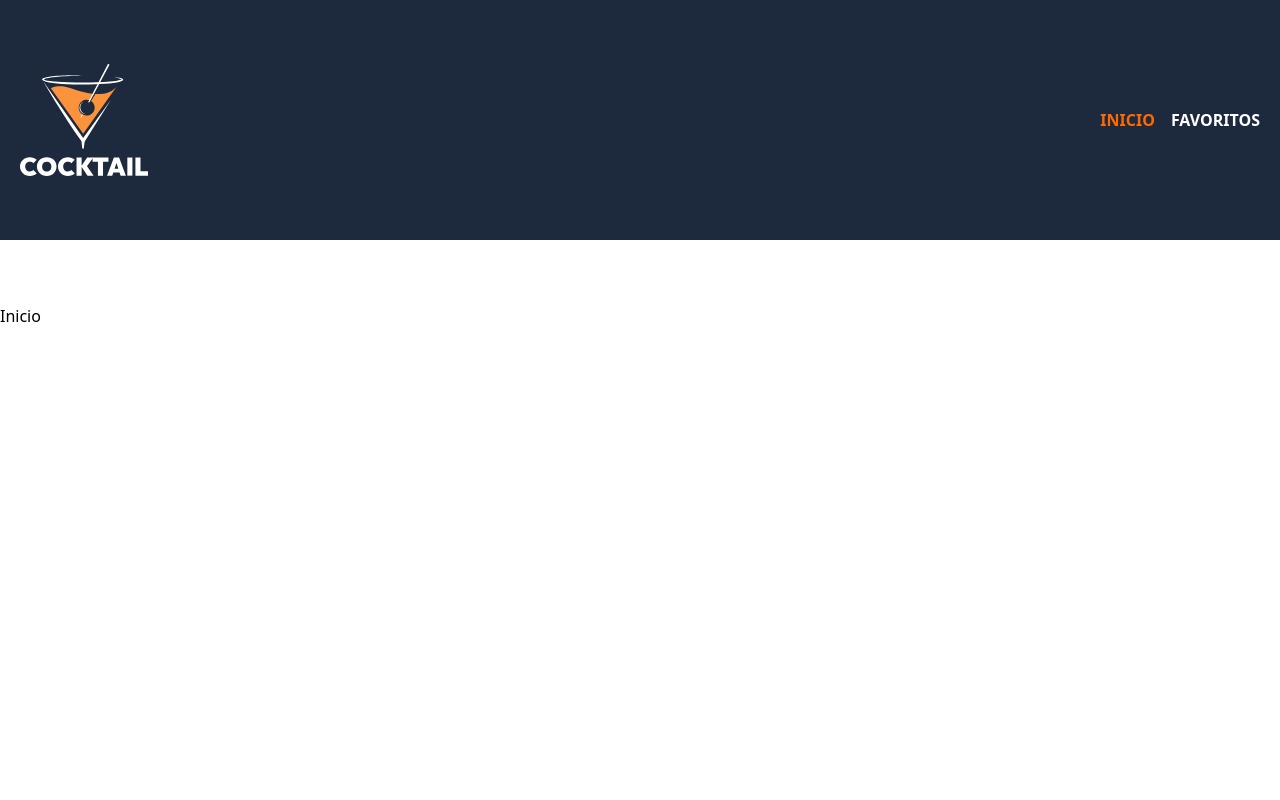
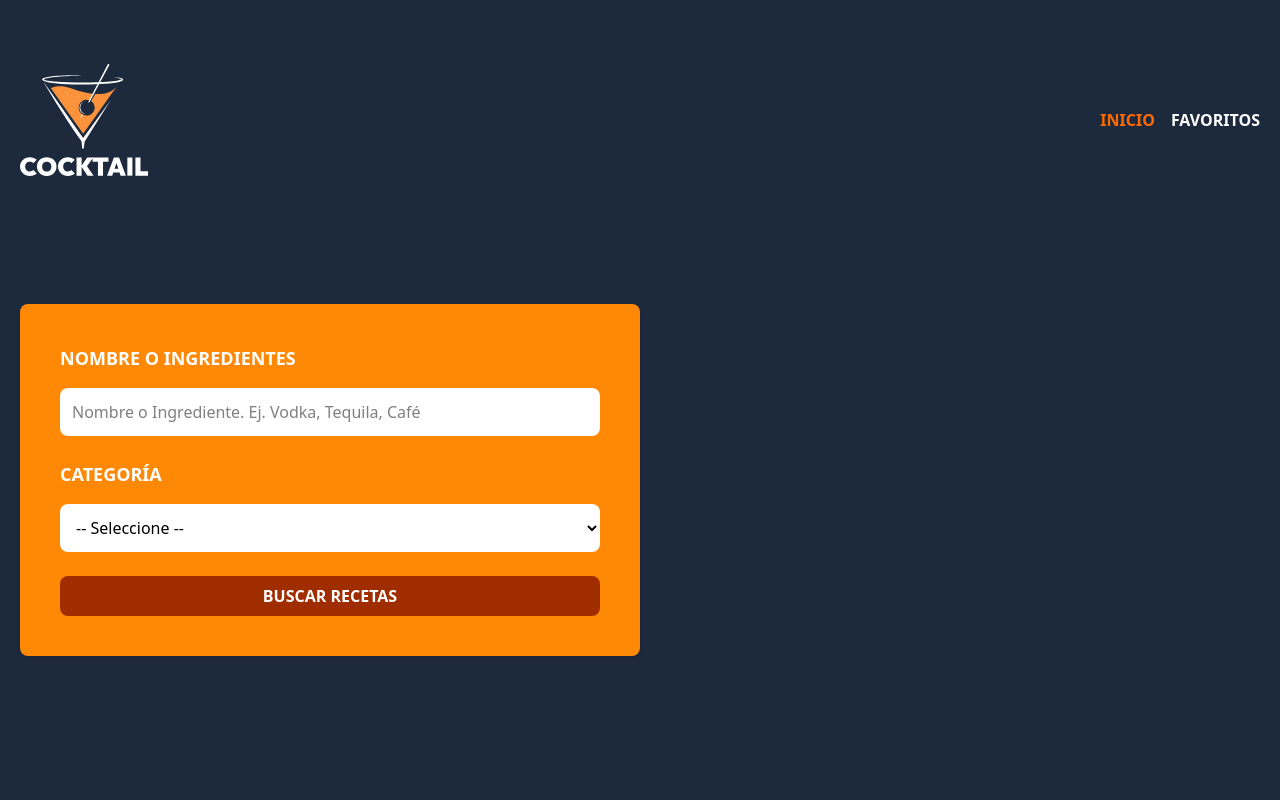
Before and after one commit to ricdevm/bebidas-react-typescript, a React (Vite) app: page / in a window 1280 px wide. Shown: the top 800 px of the page. Built offline with nearby package versions, Linux system fonts and the light colour scheme.

Commit message:
form styles

```diff
--- a/src/components/Header.tsx
+++ b/src/components/Header.tsx
@@ -1,6 +1,10 @@
-import { NavLink } from "react-router-dom"
+import { useMemo } from "react"
+import { NavLink, useLocation } from "react-router-dom"
 
 export default function Header() {
+    const { pathname } = useLocation()
+    const isHome = useMemo(() => pathname === "/" , [pathname])
+
     return (
         <>
             <header className="bg-slate-800">
@@ -27,6 +31,52 @@
                             </NavLink>
                         </nav>
                     </div>
+
+                    { isHome && (
+                        <form
+                            className="md:w-1/2 2xl:w-1/3 bg-orange-400 my-32 p-10 rounded-lg shadow space-y-6"
+                        >
+                            <div className="space-y-4">
+                                <label
+                                    htmlFor="ingredient"
+                                    className="block text-white uppercase font-extrabold text-lg"
+                                >
+                                    Nombre o Ingredientes
+                                </label>
+
+                                <input
+                                    id="ingredient"
+                                    type="text"
+                                    name="ingredient"
+                                    className="p-3 w-full bg-white rounded-lg focus:outline-none"
+                                    placeholder="Nombre o Ingrediente. Ej. Vodka, Tequila, Café"
+                                />
+                            </div>
+
+                            <div className="space-y-4">
+                                <label
+                                    htmlFor="ingredient"
+                                    className="block text-white uppercase font-extrabold text-lg"
+                                >
+                                    Categoría
+                                </label>
+
+                                <select
+                                    id="ingredient"
+                                    name="ingredient"
+                                    className="p-3 w-full bg-white rounded-lg focus:outline-none"
+                                >
+                                    <option value="">-- Seleccione --</option>
+                                </select>
+                            </div>
+
+                            <input
+                                type="submit"
+                                value="Buscar Recetas"
+                                className="cursor-pointer bg-orange-800 hover:bg-orange-900 text-white font-extrabold w-full p-2 rounded-lg uppercase"
+                            />
+                        </form>
+                    )}
                 </div>
             </header>
         </>
```
